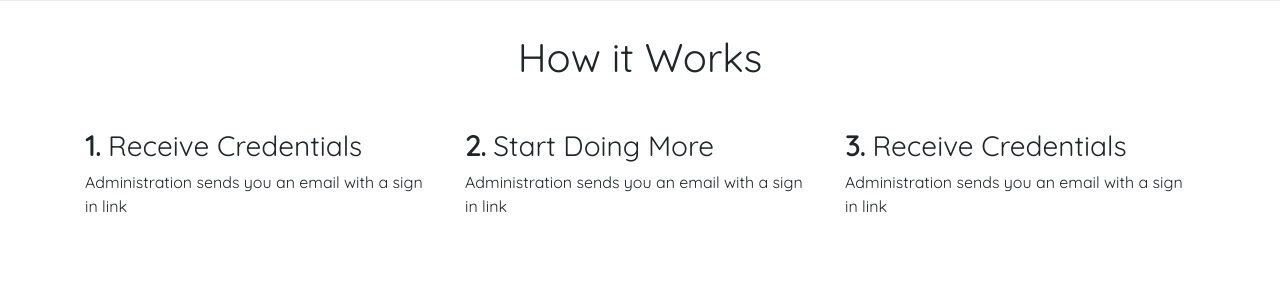
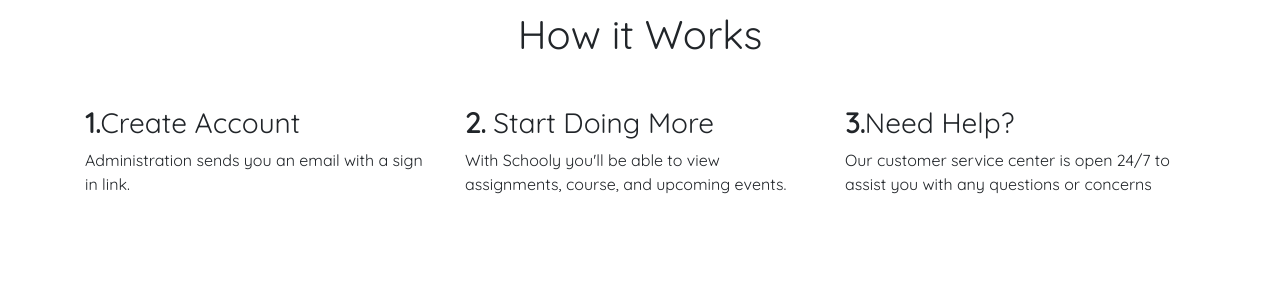
Before and after one commit to diyarkudrat/school_management_system, a Django app: page / in a window 1280 px wide. Shown: the part 622-914 px from the top of the page. Run offline with Django 3.2, Linux system fonts and the light colour scheme; some libraries are stand-ins or nearby versions.

Commit message:
[add]changed placeholder text in landing page

```diff
--- a/classes/templates/landing.html
+++ b/classes/templates/landing.html
@@ -74,11 +74,9 @@
                       <img src="https://www.makeschool.com/assets/main/logos/makeschool-logo-blue-2d722dfb3c7b7739244c107e60d181c14856a3366de6f765969aa6a5db3009ae.svg" alt="">
                     </div>
                     <div class="col">
-                        <img src="https://www.makeschool.com/assets/main/logos/makeschool-logo-blue-2d722dfb3c7b7739244c107e60d181c14856a3366de6f765969aa6a5db3009ae.svg" alt="">
+                        <img src="https://jazzon2ndave.com/wp-content/uploads/2017/07/Galvanize-Galvanize-Logo-Text-_-Logo-1.png" alt="">
                     </div>
-                    <div class="col">
-                        <img style="width: 150px;" src="https://design-style-guide.freecodecamp.org/downloads/fcc_secondary_large.svg" alt="">
-                    </div>
+
                     <div class="col">
                         <img src="https://logos-download.com/wp-content/uploads/2016/06/Udemy_logo.png" alt="">
                     </div>
@@ -90,16 +88,16 @@
               <h1 class="text-center mb-5">How it Works</h1>
               <div class="row">
                   <div class="col">
-                    <h3> <b>1.</b> Receive Credentials</h3>
-                    <p class="lead-4">Administration sends you an email with a sign in link</p>
+                    <h3> <b>1.</b>Create Account</h3>
+                    <p class="lead-4">Administration sends you an email with a sign in link.</p>
                   </div>
                   <div class="col">
                         <h3> <b>2.</b> Start Doing More</h3>
-                        <p class="lead-4">Administration sends you an email with a sign in link</p>
+                        <p class="lead-4">With Schooly you'll be able to view assignments, course, and upcoming events. </p>
                   </div>
                   <div class="col">
-                        <h3> <b>3.</b> Receive Credentials</h3>
-                        <p class="lead-4">Administration sends you an email with a sign in link</p>
+                        <h3> <b>3.</b>Need Help?</h3>
+                        <p class="lead-4">Our customer service center is open 24/7 to assist you with any questions or concerns</p>
                   </div>
               </div>
           </div>
@@ -140,7 +138,7 @@
                       <div class="cards">
                             <h2>Mike Whit</h2>
                             <p class="lead-4">
-                                "Finish what you start. You cannot go into coding if you do not plan on using it all the time. Anyone can start coding and anyone"
+                                "I believe it would be very useful to teach cognitive neuroscience and psychology students all some coding skills"
                             </p>
                             <hr>
                             <p class="lead-4"><b>New York, NY</b></p>
@@ -152,7 +150,7 @@
                     <div class="cards">
                             <h2>Jeff Ray</h2>
                             <p class="lead-4">
-                                "Finish what you start. You cannot go into coding if you do not plan on using it all the time. Anyone can start coding and anyone"
+                                "I set my mind to it and decided nothing was going to stop me. In a very genuine way, at no point was failure on my list of options"
                             </p>
                             <hr>
                             <p class="lead-4"><b>San Diego, CA</b></p>
```
